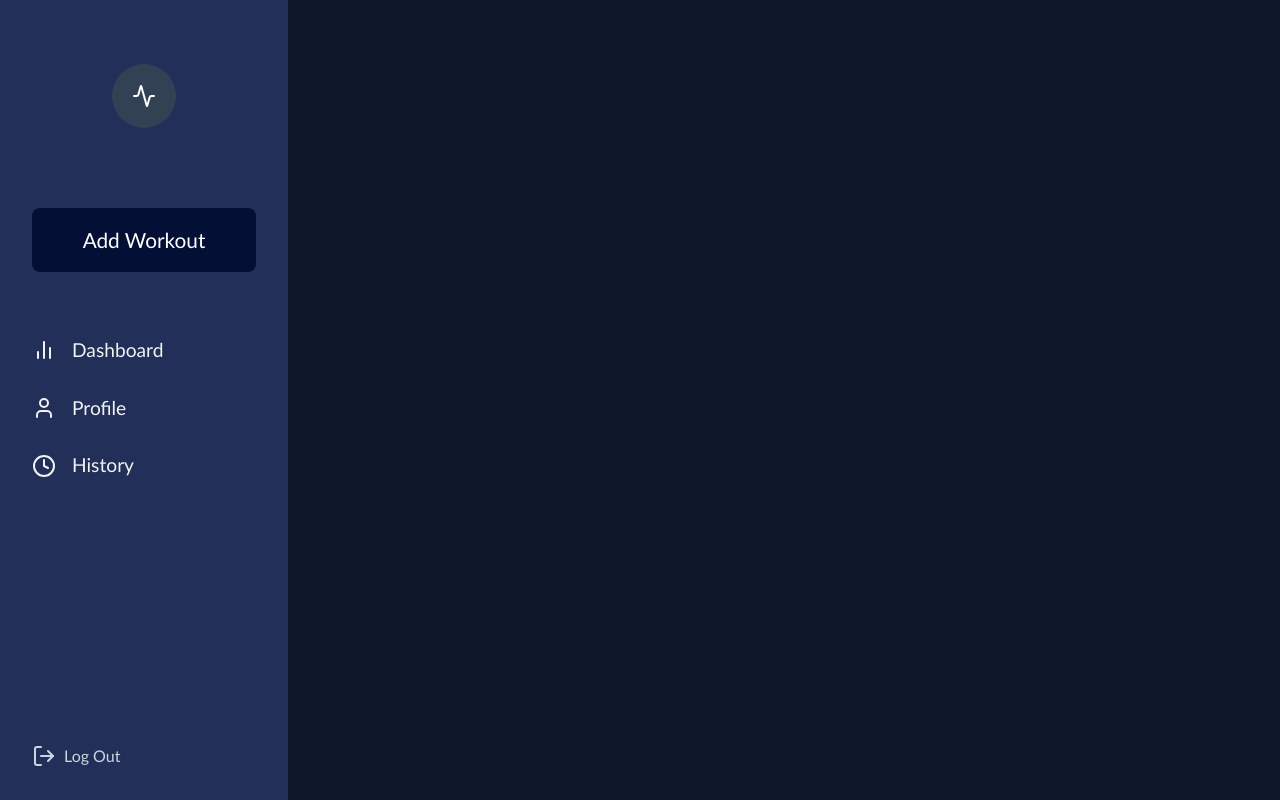
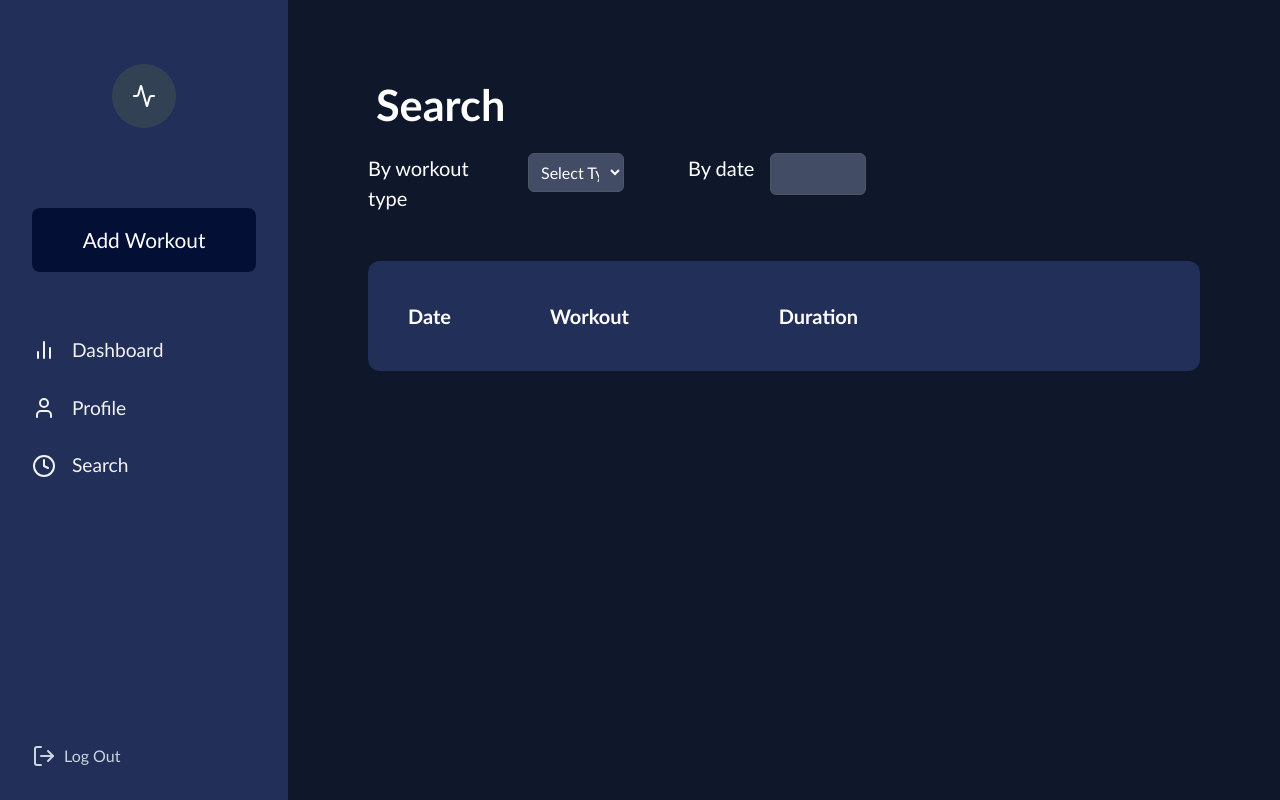
Before and after one commit to Jeffrey-Le/Workout-Tracker, a React (Create React App) app in the folder fitness-dashboard/: page /search in a window 1280 px wide. Built offline with nearby package versions, Linux system fonts and the light colour scheme.

Commit message:
Added a search page

```diff
--- a/fitness-dashboard/package.json
+++ b/fitness-dashboard/package.json
@@ -6,9 +6,13 @@
     "@testing-library/jest-dom": "^5.17.0",
     "@testing-library/react": "^13.4.0",
     "@testing-library/user-event": "^13.5.0",
+    "chart.js": "^4.4.6",
     "lucide-react": "^0.456.0",
     "react": "^18.3.1",
+    "react-chartjs-2": "^5.2.0",
+    "react-datepicker": "^7.5.0",
     "react-dom": "^18.3.1",
+    "react-image-gallery": "^1.3.0",
     "react-router-dom": "^6.28.0",
     "react-scripts": "5.0.1",
     "web-vitals": "^2.1.4"
--- a/fitness-dashboard/src/App.js
+++ b/fitness-dashboard/src/App.js
@@ -6,9 +6,10 @@ import { Activity, Bike, LogOut, User, Calendar, Clock, BarChart2 } from 'lucide
 
 import Dashboard from './pages/dashboard';
 import LogWorkout from './pages/log_workout';
+import Search from './pages/search';
+import Profile from './pages/profile';
 
 import './styles.css';
-import Profile from './pages/profile';
 
 // Create a wrapper component for the sidebar to use useNavigate
 const Sidebar = () => {
@@ -37,9 +38,9 @@ const Sidebar = () => {
             <User className="icon" />
             <span>Profile</span>
           </Link>
-          <Link to="/history" className="nav-item">
+          <Link to="/search" className="nav-item">
             <Clock className="icon" />
-            <span>History</span>
+            <span>Search</span>
           </Link>
         </nav>
 
@@ -61,7 +62,7 @@ const Sidebar = () => {
               <Route path="/" element={<Dashboard />} />
               <Route path="/log-workout" element={<LogWorkout />} />
               <Route path="/profile" element={<Profile />} />
-              <Route path="/history" element={<div>History Page</div>} />
+              <Route path="/search" element={<Search />} />
             </Routes>
           </div>
         </div>
--- /dev/null
+++ b/fitness-dashboard/src/pages/search.css
@@ -0,0 +1,47 @@
+.header {
+  text-align: left;
+}
+
+.searchbar-row {
+  margin-top: -2rem;
+  display: flex;
+  flex-wrap: wrap;
+  padding-right: 2rem;
+  margin-bottom: 2rem;
+}
+
+@media (min-width: 768px) {
+  .label-column1 {
+    width: 20%;
+  }
+  .select-column {
+    width: 20%;
+    padding-right: 4rem;
+  }
+}
+
+.label {
+  display: block;
+  font-weight: normal;
+  font-size: 1.25rem;
+  margin-bottom: 1rem;
+  padding-right: 1rem;
+}
+
+.results-container {
+  background-color: #222F59;
+  padding: 2rem;
+  border-radius: 0.75rem;
+}
+
+.list{
+  font-size: 1.25rem;
+  border-collapse: collapse;
+  width: 600px;
+}
+
+.list th{
+  color: white;
+  padding: 8px;
+  text-align: left;
+}
--- /dev/null
+++ b/fitness-dashboard/src/pages/search.js
@@ -0,0 +1,95 @@
+import React, { useState } from 'react';
+import DatePicker from 'react-datepicker';
+import 'react-datepicker/dist/react-datepicker.css';
+import './search.css';
+
+const Search = ({ activities = [] }) => {
+    const [selectedDate, setSelectedDate] = useState(null);
+    const [workoutType, setWorkoutType] = useState('');
+
+    const handleDateChange = (date) => {
+        setSelectedDate(date);
+    };
+
+    const handleTypeChange = (e) => {
+        setWorkoutType(e.target.value);
+    };
+
+    const filteredActivities = activities.filter(activity => {
+        const matchesDate = selectedDate ? activity.date === selectedDate.toISOString().split('T')[0] : true;
+        const matchesType = workoutType ? activity.type === workoutType : true;
+        return matchesDate && matchesType;
+    });
+
+
+    return (
+        <>
+            <div className="header">
+                <h1 className="header-text">
+                    Search
+                </h1>
+            </div>
+
+            <div className="searchbar-row">
+
+                <div className="label-column1">
+                    <label className="label">
+                        By workout type
+                    </label>
+                </div>
+                <div className="select-column">
+                    <select
+                        name="type"
+                        value={workoutType}
+                        onChange={(e) => setWorkoutType(e.target.value)}
+                        className="select"
+                    >
+                        <option value="">Select Type</option>
+                        <option value="Run">Run</option>
+                        <option value="Cycling">Cycling</option>
+                        <option value="Swimming">Swimming</option>
+                        <option value="Yoga">Yoga</option>
+                    </select>
+                </div>
+
+                <div className="label-column">
+                    <label className="label">
+                        By date
+                    </label>
+                </div>
+                <div className="select-column">
+                    <DatePicker
+                        selected={selectedDate}
+                        onChange={(date) => setSelectedDate(date)}
+                        className="input"
+                        dateFormat="MM/dd/yyyy"
+                    />
+                </div>
+            </div>
+
+            <div className="results-container">
+                <table class="list">
+                    <thead>
+                        <tr>
+                            <th>Date</th>
+                            <th>Workout</th>
+                            <th>Duration</th>
+                        </tr>
+                    </thead>
+
+                    <tbody class="search-result-list">
+                        {filteredActivities.map((activity, index) => (
+                            <tr key={index}>
+                                <td>{activity.date}</td>
+                                <td>{activity.type}</td>
+                                <td>{activity.duration}</td>
+                            </tr>
+                        ))}
+                    </tbody>
+                </table>
+            </div>
+        </>
+    );
+}
+
+export default Search;
```
Also changed, not shown: 2 other files (tests, documents, lock files or other folders).
